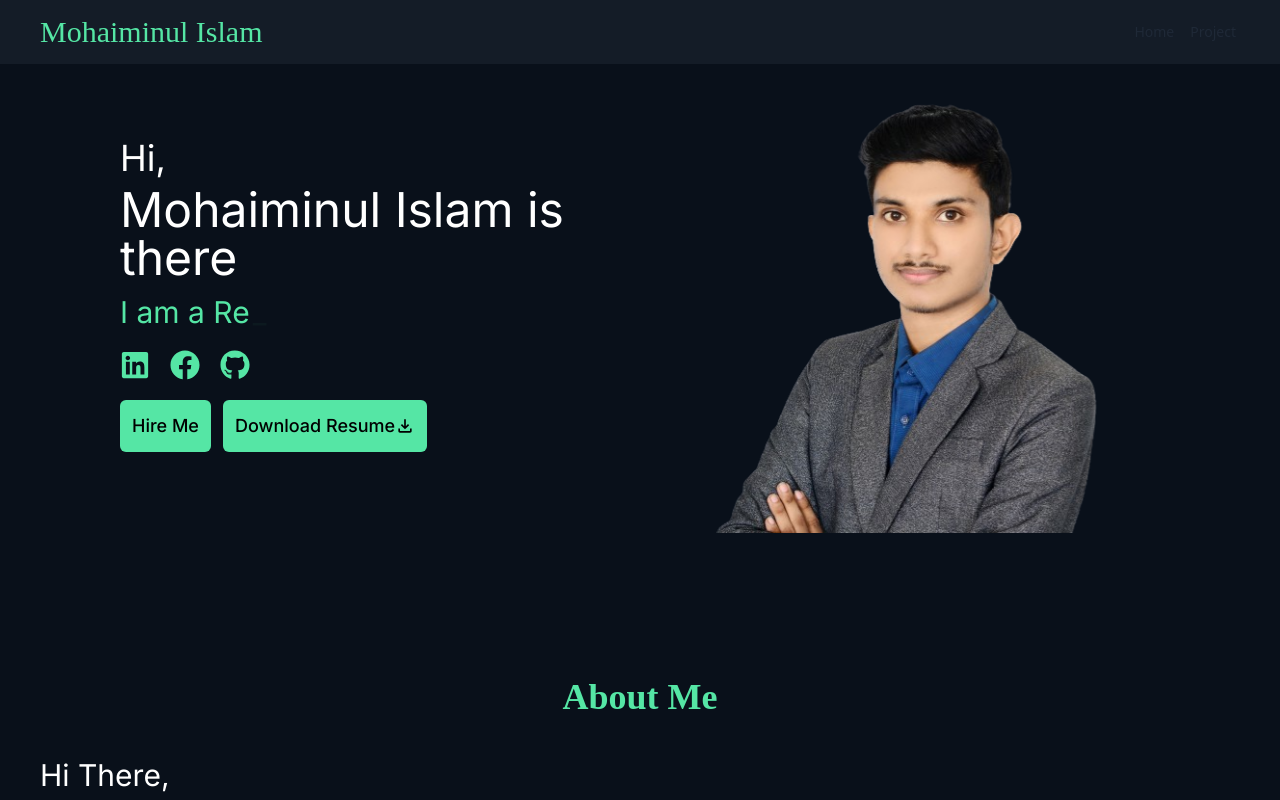
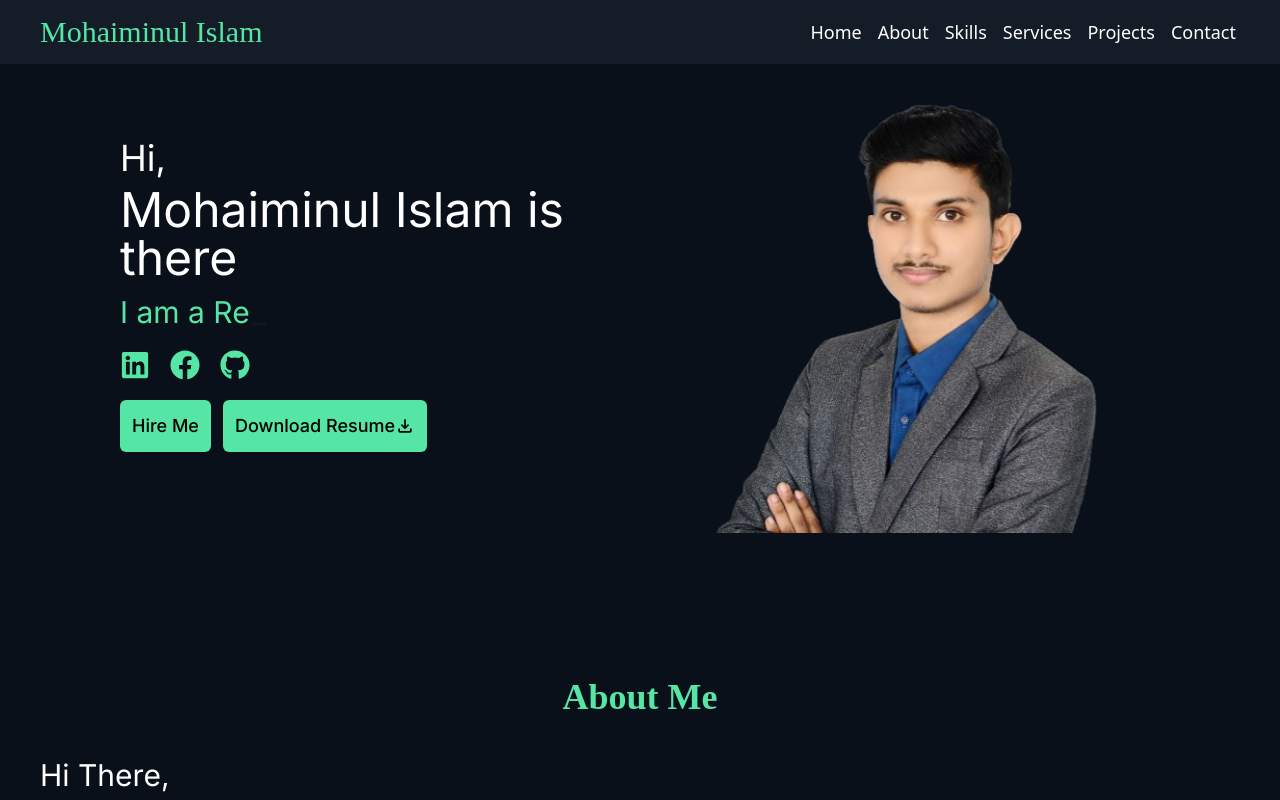
Before and after one commit to mohaiminul375/mohaiminul-s-portfolio, a React (Vite) app: page / in a window 1280 px wide. Shown: the top 800 px of the page. Built offline with nearby package versions, Linux system fonts and the light colour scheme; a web font is replaced by a local one.

Commit message:
work on navbar and react scroll

```diff
--- a/package.json
+++ b/package.json
@@ -16,6 +16,7 @@
     "react-dom": "^18.2.0",
     "react-icons": "^5.2.1",
     "react-router-dom": "^6.23.1",
+    "react-scroll": "^1.9.0",
     "react-simple-typewriter": "^5.0.1"
   },
   "devDependencies": {
--- a/src/Component/About/About.jsx
+++ b/src/Component/About/About.jsx
@@ -3,7 +3,7 @@ import mern from "../../assets/MERN.png";
 
 const About = () => {
   return (
-    <div className="mt-36">
+    <div className="mt-36" id="about">
       <div className="text-4xl text-center font-bold font-play_write text-[#55E6A5]">
         About Me
       </div>
--- a/src/Component/Banner/Banner.jsx
+++ b/src/Component/Banner/Banner.jsx
@@ -6,7 +6,7 @@ import { FaFacebook, FaGithub, FaLinkedin } from "react-icons/fa";
 import { Link } from "react-router-dom";
 const Banner = () => {
   return (
-    <div className="px-20 pt-14">
+    <div className="px-20 pt-14" id="banner">
       <div className="flex-col md:flex md:flex-row justify-between items-center">
         <div>
           <Slide direction="left" triggerOnce={true} duration={3000}>
--- a/src/Component/Contact/Contact.jsx
+++ b/src/Component/Contact/Contact.jsx
@@ -3,7 +3,7 @@ import { Link } from "react-router-dom";
 
 const Contact = () => {
   return (
-    <div className="mt-36 pb-36">
+    <div className="mt-36 pb-36" id="contact">
       <div className="text-4xl text-center font-bold font-play_write text-[#55E6A5]">
         Contact Me
       </div>
--- a/src/Component/Navbar/Navbar.jsx
+++ b/src/Component/Navbar/Navbar.jsx
@@ -1,12 +1,19 @@
 import { Slide } from "react-awesome-reveal";
 import { GiHamburgerMenu } from "react-icons/gi";
 import { NavLink } from "react-router-dom";
+import { Link } from "react-scroll";
 
 const Navbar = () => {
   const navLins = (
     <>
-      <NavLink to="/">Home</NavLink>
-      <NavLink to="#projects">Project</NavLink>
+      <Link className='text-white text-lg cursor-pointer' to="banner">Home</Link>
+
+        <Link className='text-white text-lg cursor-pointer' to="about">About</Link>
+
+        <Link className='text-white text-lg cursor-pointer' to="skills">Skills</Link>
+        <Link className='text-white text-lg cursor-pointer' to="services">Services</Link>
+        <Link className='text-white text-lg cursor-pointer' to="projects">Projects</Link>
+        <Link className='text-white text-lg cursor-pointer' to="contact">Contact</Link>
     </>
   );
   return (
--- a/src/Component/Projects/Projects.jsx
+++ b/src/Component/Projects/Projects.jsx
@@ -5,7 +5,7 @@ import scas from "../../assets/scas.png"
 import { Zoom } from "react-awesome-reveal";
 const Projects = () => {
   return (
-    <div className="mt-36">
+    <div className="mt-36" id="projects">
       <div className="text-4xl text-center font-bold font-play_write text-[#55E6A5]">
         MY Projects
       </div>
--- a/src/Component/Services/Services.jsx
+++ b/src/Component/Services/Services.jsx
@@ -3,7 +3,7 @@ import { FaCode, FaMobileAlt } from "react-icons/fa";
 // import Zoom from 'react-reveal/Zoom';
 const Services = () => {
   return (
-    <div className="mt-36">
+    <div className="mt-36" id="services">
       <div className="text-4xl text-center font-bold font-play_write text-[#55E6A5]">
         {" "}
         MY Services
--- a/src/Component/Skills/Skills.jsx
+++ b/src/Component/Skills/Skills.jsx
@@ -2,7 +2,7 @@ import { Zoom } from "react-awesome-reveal";
 
 const Skills = () => {
   return (
-    <div className="mt-36">
+    <div className="mt-36" id="skills">
       <div className="text-4xl text-center font-bold font-play_write text-[#55E6A5]">
         MY Skills
       </div>
```
Also changed, not shown: 1 other file (tests, documents, lock files or other folders).
